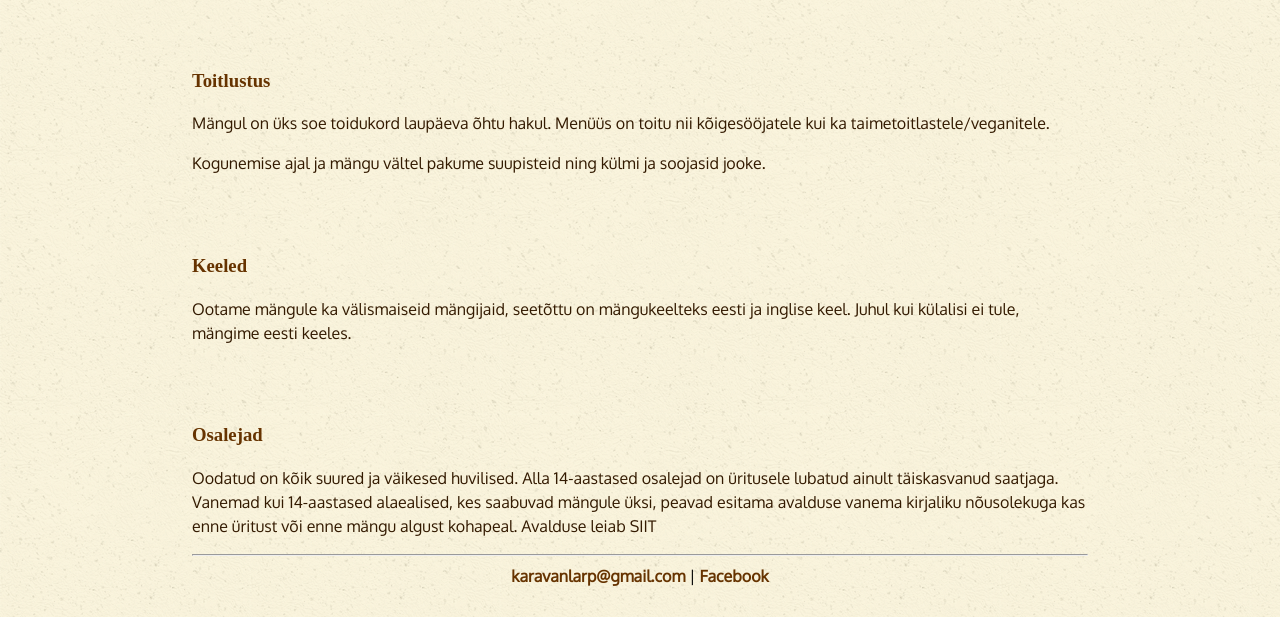
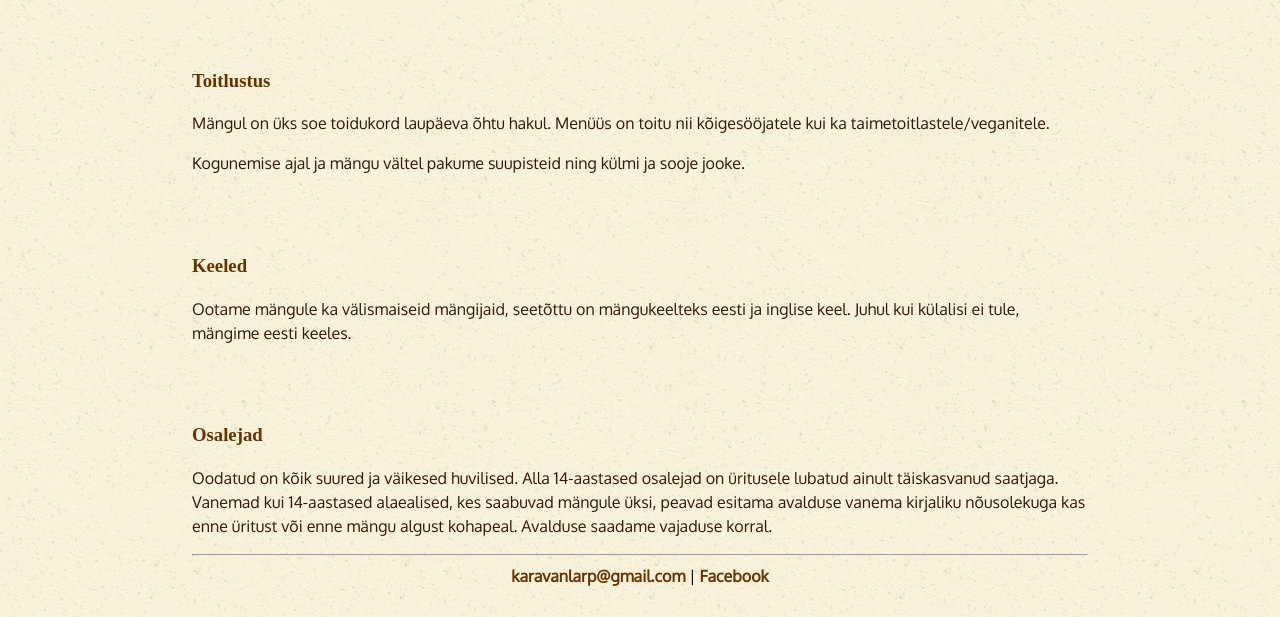
Before and after one commit to karavanlarp/karavanlarp.github.io, a Jekyll site: the page built from est/events/caravan3.md, in a window 1280 px wide and 900 px high, scrolled down 2084 px. Shown: the part 252-869 px from the top of the window. Built offline with Jekyll 4.4.1, drawn with Linux system fonts in a browser that asks for light colours; some web fonts are replaced; some of the changed text lies outside the part shown.

Commit message:
pisivead

```diff
--- a/est/events/caravan3.md
+++ b/est/events/caravan3.md
@@ -60,13 +60,14 @@ Kohapeal on ka saunatamise võimalus, sellest soovist tuleb GMidele enne üritus
 Kuigi sari kõneleb karavanist, sisaldab larp ise täpselt nii vähe või palju kõndimist, kui soovid. Karavan liigub larpide vahelisel ajal.
 
 ### Majutus
+
 Ööbimine on köetud siseruumides, oma varustusega ja põrandal. Soovi korral saab 15 euro suuruse lisatasu eest ööbida autentses taluvoodis (padi, tekk ja linad hinna sees, midagi ei ole vaja kaasa võtta).
 
 ### Toitlustus
 
 Mängul on üks soe toidukord laupäeva õhtu hakul. Menüüs on toitu nii kõigesööjatele kui ka taimetoitlastele/veganitele.
 
-Kogunemise ajal ja mängu vältel pakume suupisteid ning külmi ja soojasid jooke.
+Kogunemise ajal ja mängu vältel pakume suupisteid ning külmi ja sooje jooke.
 
 ### Keeled
 
@@ -74,4 +75,4 @@ Ootame mängule ka välismaiseid mängijaid, seetõttu on mängukeelteks eesti j
 
 ### Osalejad
 
-Oodatud on kõik suured ja väikesed huvilised. Alla 14-aastased osalejad on üritusele lubatud ainult täiskasvanud saatjaga. Vanemad kui 14-aastased alaealised, kes saabuvad mängule üksi, peavad esitama avalduse vanema kirjaliku nõusolekuga kas enne üritust või enne mängu algust kohapeal. Avalduse leiab SIIT
+Oodatud on kõik suured ja väikesed huvilised. Alla 14-aastased osalejad on üritusele lubatud ainult täiskasvanud saatjaga. Vanemad kui 14-aastased alaealised, kes saabuvad mängule üksi, peavad esitama avalduse vanema kirjaliku nõusolekuga kas enne üritust või enne mängu algust kohapeal. Avalduse saadame vajaduse korral.
```
Also changed, not shown: other parts of est/events/caravan3.md (+1 -1 lines).
